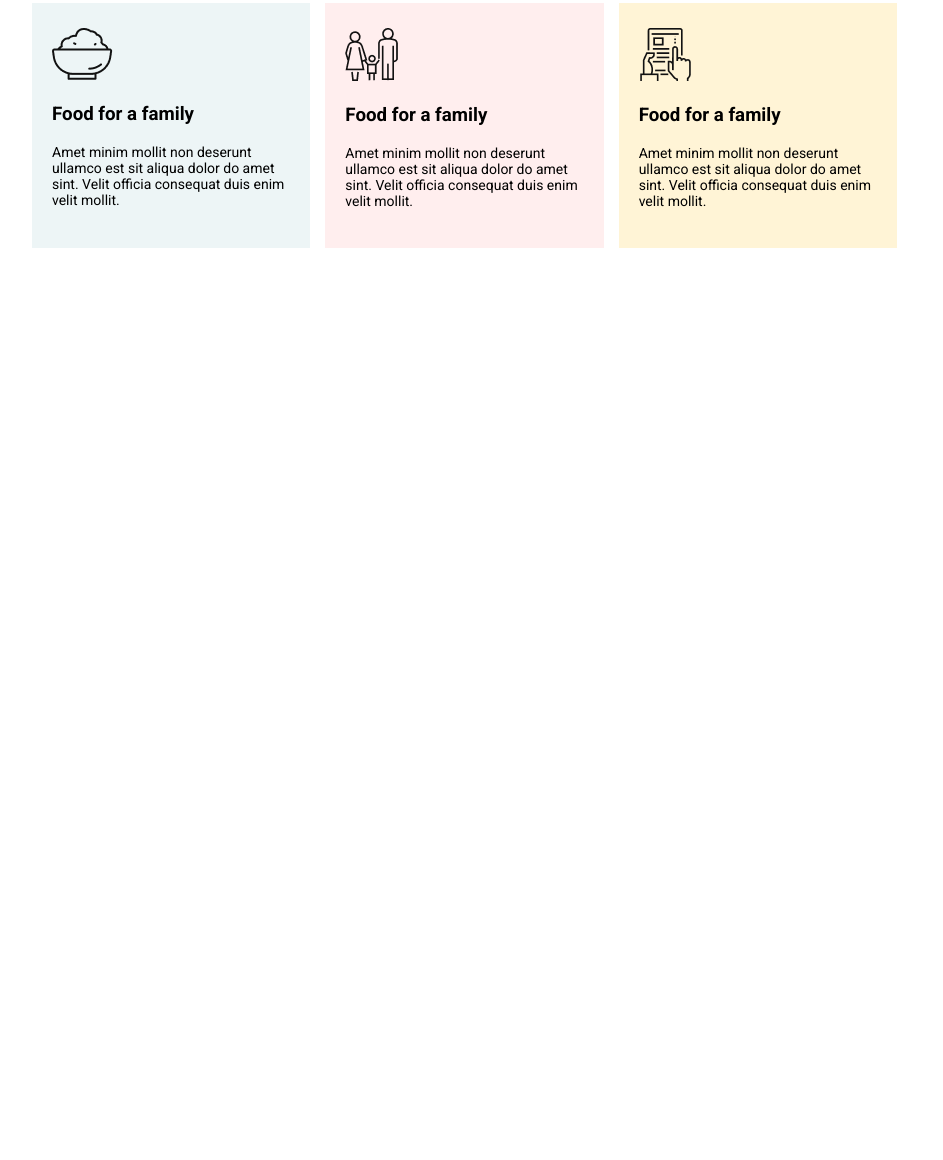
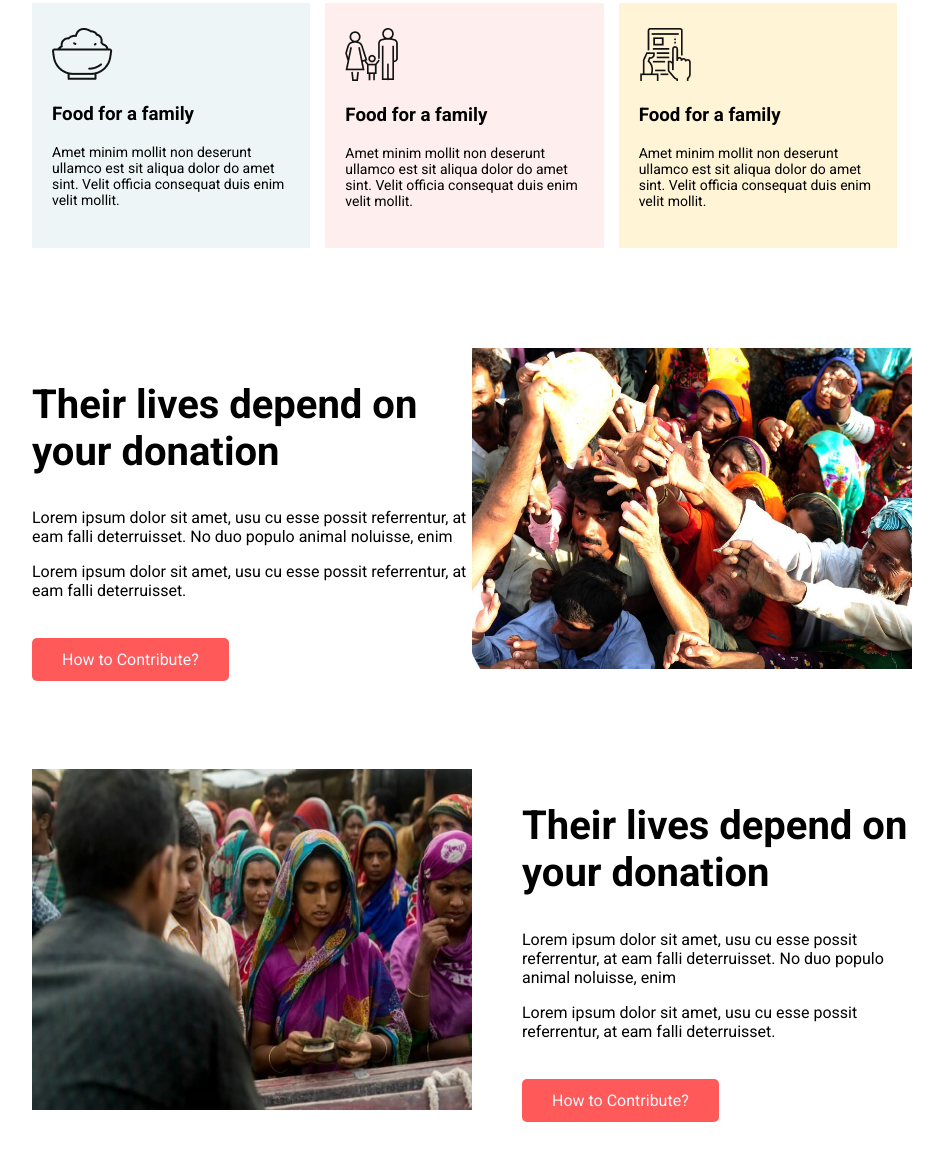
Before and after one commit to shoun79/donate-today, a plain HTML site: page index.html in a window 1280 px wide. Shown: the part 1526-2686 px from the top of the page, without its empty margins (168-1111 px from the left). Before the commit the page ends 1874 px from the top, so only its background shows below. Drawn offline with Linux system fonts and the light colour scheme.

Commit message:
contribute

```diff
--- a/index.html
+++ b/index.html
@@ -80,6 +80,35 @@
 
         </div>
     </section>
+
+    <section class="contribute section-padding">
+        <div class="contribute-left">
+            <h2>Their lives depend on <br> your donation</h2>
+            <p>Lorem ipsum dolor sit amet, usu cu esse possit referrentur, at eam falli deterruisset. No duo populo
+                animal noluisse, enim</p>
+            <p class="para">Lorem ipsum dolor sit amet, usu cu esse possit referrentur, at eam falli deterruisset.</p>
+
+            <a href="#" class="link-btn">How to Contribute?</a>
+
+        </div>
+        <img src="images/donation0.jpg" alt="">
+    </section>
+
+    <section class="contribute section-padding contribute2">
+        <img src="images/donation1.jpg" alt="">
+        <div class="contribute-left">
+            <h2>Their lives depend on <br> your donation</h2>
+            <p>Lorem ipsum dolor sit amet, usu cu esse possit referrentur, at eam falli deterruisset. No duo populo
+                animal noluisse, enim</p>
+            <p class="para">Lorem ipsum dolor sit amet, usu cu esse possit referrentur, at eam falli deterruisset.</p>
+
+            <a href="#" class="link-btn">How to Contribute?</a>
+
+        </div>
+
+    </section>
+
+
 </body>
 
 </html>
--- a/style.css
+++ b/style.css
@@ -36,6 +36,7 @@ body {
     padding: 12px 30px;
     color: aliceblue;
     border-radius: 5px;
+
 
 }
 
@@ -119,3 +120,26 @@ body {
 .color-cng-2 {
     background-color: #FFF4D6;
 }
+
+.contribute {
+    display: flex;
+    padding: 0 200px;
+
+}
+
+.contribute-left h2 {
+    font-size: 40px;
+}
+
+.contribute img {
+    width: 50%;
+
+}
+
+.para {
+    margin-bottom: 50px;
+}
+
+.contribute2 img {
+    margin-right: 50px
+}
```
